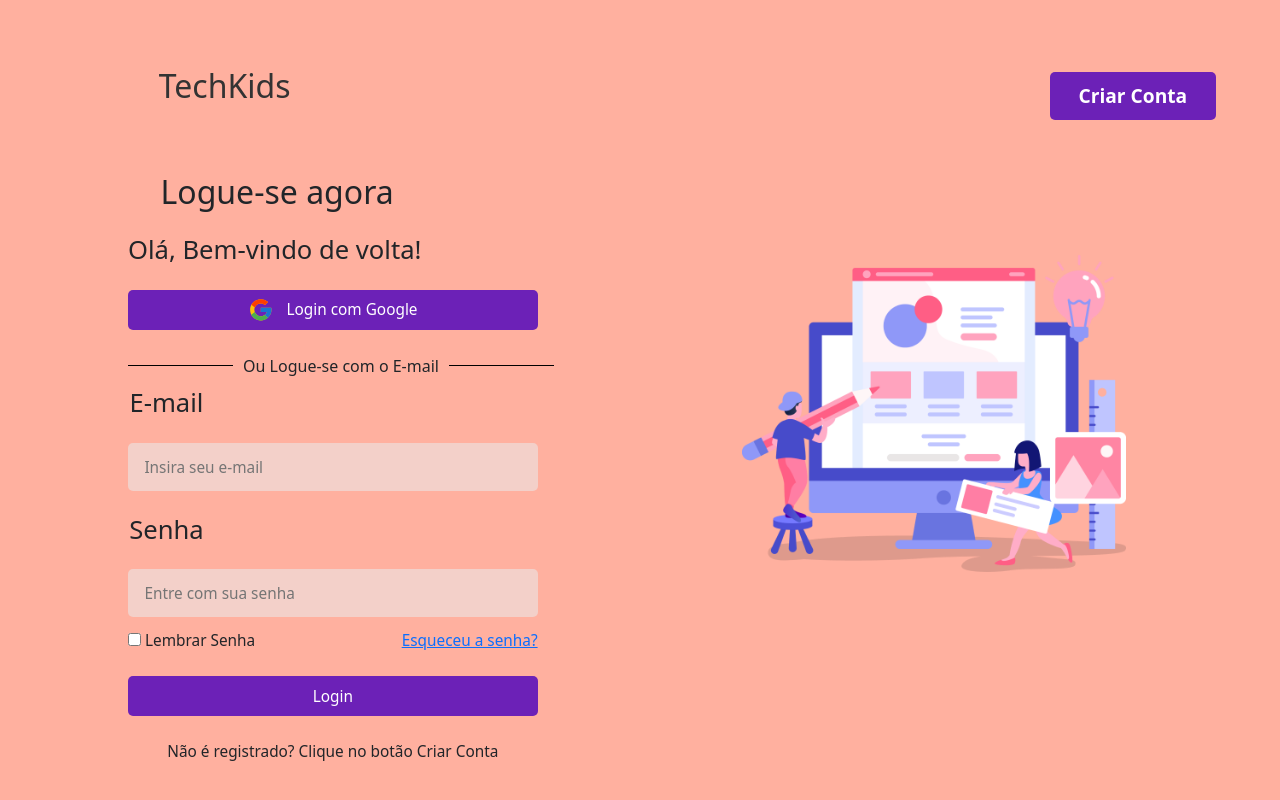
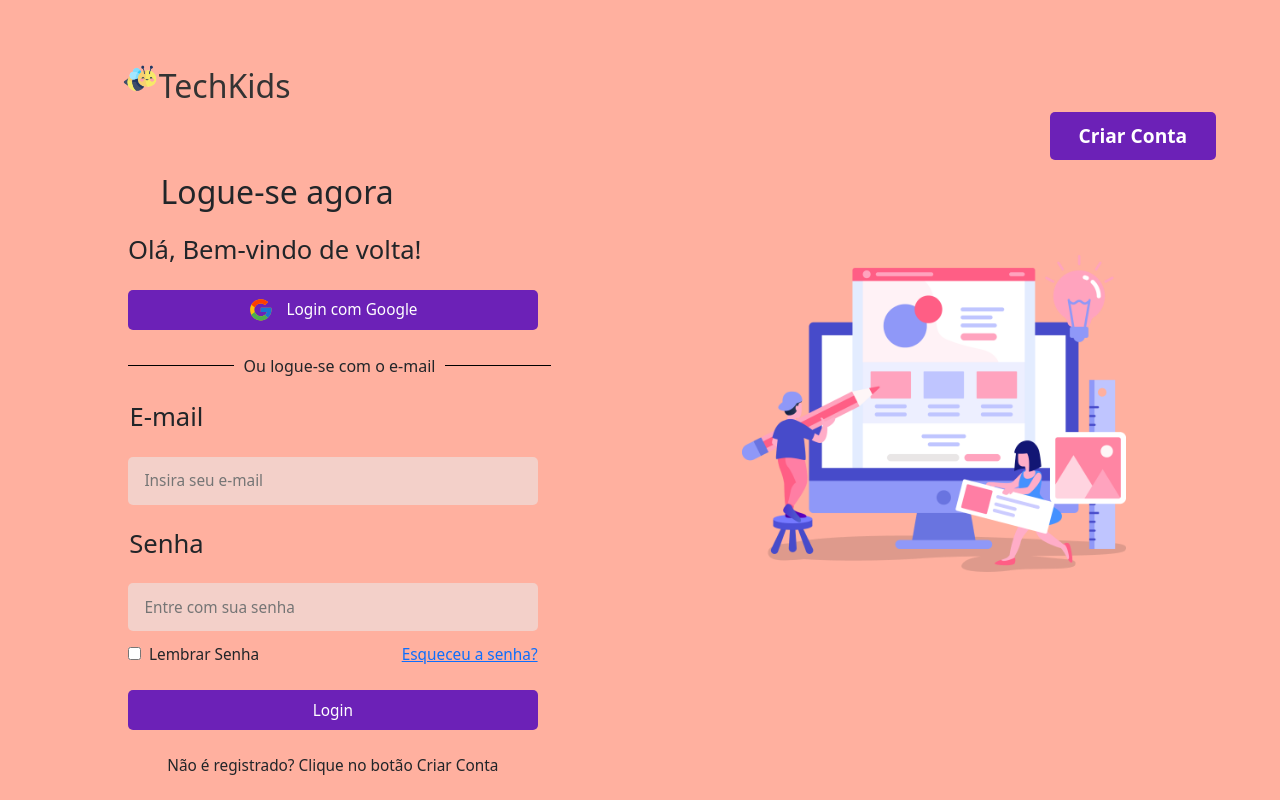
Before and after one commit to guxtavow/TCC, a React (Create React App) app in the folder TCC/: page / in a window 1280 px wide. Built offline with nearby package versions, Linux system fonts and the light colour scheme.

Commit message:
style: Cadastro e LoginScreen

```diff
--- a/TCC/src/componentes/Cadastro/Cadastro.css
+++ b/TCC/src/componentes/Cadastro/Cadastro.css
@@ -1,118 +1,95 @@
+/* Reset de estilos básicos */
 html, body {
   height: 100%;
   margin: 0;
   padding: 0;
-    background-color: #FFB09F; /* Cor de fundo para a tela inteira */
+  background-color: #FFB09F;
 }
 
-  /* Garantir que o wrapper ocupe toda a tela */
+/* Contêiner Principal */
 .wrapper {
   display: flex;
   flex-direction: column;
-    height: 100%; /* Ocupa toda a altura do contêiner pai */
-    padding: 0 10%; /* Ajuste o padding conforme necessário */
-    box-sizing: border-box; /* Inclui padding e borda na largura total */
+  height: 100%;
+  padding: 0 10%;
+  box-sizing: border-box;
 }
+
+/* Cabeçalhos */
+.wrapper h1, .wrapper h2, .wrapper h3, .wrapper h4, .wrapper h5 {
+  font-size: 2vw;
+  margin: 3vh 0;
+}
+
 .wrapper h1 {
-    display: flex; /* Usa flexbox para alinhar itens horizontalmente */
-    align-items: center; /* Alinha os itens verticalmente no centro */
   font-size: 2.5vw;
   color: #333333;
-    margin: 3.3vh 3%; /* Remove margens padrão, se necessário */
-  }
-
-  .wrapper .bee-icon {
-    display: flex; /* Usa flexbox para alinhar itens horizontalmente */
-    align-items: center; /* Alinha os itens verticalmente no centro */
-    max-width: 3vw;  /* Ajuste o tamanho conforme necessário */
-    height: auto;
-    margin: -13.5vh 75.5%; /* Espaçamento entre o texto e a imagem */
+  margin: 3.3vh 3%;
+  display: flex;
+  align-items: center;
 }
 
 .wrapper h2 {
+  max-width: 23.3vw;
   font-size: 2.5vw;
-    max-width: 23.3vw;
-    margin: 3vh 0;
 }
 
 .wrapper h3 {
-    font-size: 2vw;
   max-width: 8vw;
-    margin: 3vh 0;
-    white-space: nowrap; /* Impede a quebra de linha */
+  white-space: nowrap;
 }
 
-.wrapper h4 {
-    font-size: 2vw;
-    max-width: 8vw;
-    margin: 3vh 0;
-    white-space: nowrap; /* Impede a quebra de linha */
-}
-
-.wrapper h5 {
-    font-size: 2vw;
+.wrapper h4, .wrapper h5 {
   max-width: 6vw;
 }
 
-.wrapper .input-box{
+/* Ícones e Imagens */
+.wrapper .bee-icon {
+  display: flex;
+  align-items: center;
+  max-width: 3vw;
+  height: auto;
+  margin: -13.5vh 75.5%;
+}
+
+.wrapper img {
+  position: absolute;
+  top: 20%;
+  right: 12%;
+  transform: translate(0, 30%);
+  width: 30vw;
+  height: auto;
+}
+
+/* Caixas de Entrada */
+.wrapper .input-box, .categoria {
   position: relative;
   width: 40%;
   height: 6vh;
-    background-color:#f3d0c9;
+  background-color: #f3d0c9;
   border-radius: 5px;
   margin: 3vh 0;
-
+  box-sizing: border-box;
 }
 
-.wrapper h6 {
-    font-size: 2vw;
-    max-width: 6vw;
-}
-
-.input-box input{
+.input-box input, .categoria select {
   width: 100%;
   height: 100%;
   background: transparent;
   border: none;
   outline: none;
   padding: 1.5vh 4%;
-}
-
-.input-box input::placeholder{
   font-size: 1.2vw;
 }
 
-.input-box,
-.categoria {
-  position: relative; /* Necessário para o posicionamento absoluto do dropdown */
-  width: 40%; /* Certifique-se de que a largura seja a mesma */
-  height: 6vh; /* Altura consistente com as caixas de entrada */
-  background-color: #f3d0c9; /* Cor de fundo das caixas */
-  border-radius: 5px; /* Cantos arredondados */
-  margin: 3vh 0; /* Margem superior e inferior */
-  box-sizing: border-box; /* Inclui padding e borda na largura total */
+.categoria select {
+  height: 120%;
+  border-radius: 5px;
+  background-color: #f3d0c9;
 }
 
-.categoria select {
-  width: 100%;
-  height: 120%;
-  padding: 1.5vh; /* Espaçamento interno */
-  border: none; /* Remove borda padrão */
-  border-radius: 5px; /* Cantos arredondados */
-  background-color: #f3d0c9; /* Cor de fundo do dropdown */
-  font-size: 1.2vw; /* Tamanho da fonte */
-  box-sizing: border-box; /* Inclui padding e borda na largura total */
-
-}
-
-
-
-
-.wrapper label input{
-    margin-right: 4px;
-}
-
-.wrapper button{
+/* Botões */
+.wrapper button {
   width: 40%;
   height: 5vh;
   font-size: 1.2vw;
@@ -125,12 +102,14 @@ html, body {
   border-radius: 5px;
   margin: 3vh 0;
 }
- .icon{
+
+.icon {
   margin-right: 1vw;
   font-size: 2vw;
 }
 
- .wrapper .register-link{
+/* Links de Registro */
+.wrapper .register-link {
   width: 40%;
   display: flex;
   justify-content: center;
@@ -138,11 +117,7 @@ html, body {
   font-size: 1.2vw;
 }
 
-.wrapper img{
-    position: absolute;
-    top: 20%;
-    right: 12%;
-    transform: translate(0,30%);
-    width: 30vw;
-    height: auto;
+/* Margens para inputs dentro de labels */
+.wrapper label input {
+  margin-right: 4px;
 }
--- a/TCC/src/componentes/LoginScreen/LoginScreen.css
+++ b/TCC/src/componentes/LoginScreen/LoginScreen.css
@@ -1,17 +1,17 @@
 /* Estiliza o contêiner principal da tela de login */
-.wrapper{
+.wrapper {
     padding: 50px 10%; /* Adiciona preenchimento interno de 50px no topo e na parte inferior, e 10% nas laterais */
-    background-color:#FFB09F; /* Define a cor de fundo do contêiner */
+    background-color: #FFB09F; /* Define a cor de fundo do contêiner */
 }
 
-/* Comentado - Estilização do ícone do Google que estava posicionado absolutamente */
-/*.wrapper .bee-icon {
-    width: 3vw;
-    height: auto;
-    margin-right:161vh;
-    margin-top: -6.2vw;
-    position: absolute;
-}*/
+/* Estiliza o ícone da abelha ao lado do título */
+.wrapper .bee-icon {
+    width: 3vw; /* Define a largura do ícone */
+    height: auto; /* Mantém a proporção da altura */
+    margin-right: 159vh; /* Margem à direita (comentado no código original) */
+    margin-top: -3.8vw; /* Margem superior (comentado no código original) */
+    position: absolute; /* Posiciona o ícone absolutamente */
+}
 
 /* Estiliza o título principal */
 .wrapper h1 {
@@ -19,6 +19,7 @@
     max-width: 15vw; /* Define a largura máxima como 15% da largura da janela de visualização */
     font-size: 2.5vw; /* Define o tamanho da fonte como 2.5% da largura da janela de visualização */
     color: #333333; /* Define a cor do texto */
+    margin: 1vh 3%; /* Define a margem superior e inferior como 1% da altura da janela de visualização e 3% nas laterais */
 }
 
 /* Estiliza o subtítulo h2 */
@@ -55,7 +56,7 @@
     position: relative; /* Define a posição como relativa para permitir posicionamento absoluto dos filhos */
     width: 40%; /* Define a largura como 40% da largura do contêiner pai */
     height: 6vh; /* Define a altura como 6% da altura da janela de visualização */
-    background-color:#f3d0c9; /* Define a cor de fundo */
+    background-color: #f3d0c9; /* Define a cor de fundo */
     border-radius: 5px; /* Adiciona bordas arredondadas */
     margin: 3vh 0; /* Define a margem superior e inferior como 3% da altura da janela de visualização */
 }
@@ -127,8 +128,8 @@
 
 /* Estiliza o botão para criar conta */
 .wrapper .Conta {
-    position: absolute; /* Define a posição como absoluta para permitir o posicionamento personalizado */
-    top: 6vh; /* Define a posição superior como 6% da altura da janela de visualização */
+    position: absolute; /* Define a posição como absoluta para posicionamento personalizado */
+    top: 11vh; /* Define a posição superior como 11% da altura da janela de visualização */
     right: 5%; /* Define a posição à direita como 5% da largura da janela de visualização */
     width: 13%; /* Define a largura como 13% da largura do contêiner pai */
     height: 6vh; /* Define a altura como 6% da altura da janela de visualização */
@@ -142,10 +143,10 @@
 
 /* Estiliza a imagem do logo */
 .wrapper img {
-    position: absolute; /* Define a posição como absoluta para permitir o posicionamento personalizado */
+    position: absolute; /* Define a posição como absoluta para posicionamento personalizado */
     top: 20%; /* Define a posição superior como 20% da altura da janela de visualização */
     right: 12%; /* Define a posição à direita como 12% da largura da janela de visualização */
-    transform: translate(0,30%); /* Move a imagem para baixo em 30% da altura da janela de visualização */
+    transform: translate(0, 30%); /* Move a imagem para baixo em 30% da altura da janela de visualização */
     width: 30vw; /* Define a largura como 30% da largura da janela de visualização */
     height: auto; /* Define a altura como automática para manter a proporção */
 }
--- a/TCC/src/componentes/LoginScreen/LoginScreen.jsx
+++ b/TCC/src/componentes/LoginScreen/LoginScreen.jsx
@@ -1,24 +1,26 @@
 import React from "react";
-import './LoginScreen.css'; // Importa o arquivo CSS para estilização do componente
-import { FcGoogle } from "react-icons/fc"; // Importa o ícone do Google do react-icons
-import logo from "./img/login.png"; // Importa a imagem do logo para a tela de login
-import GoogleIcon from "./img/abelha.png"; // Importa o ícone da abelha para a tela de login
+import './LoginScreen.css'; // Importa o CSS para estilização do componente
+import { FcGoogle } from "react-icons/fc"; // Importa o ícone do Google
+import logo from "./img/login.png"; // Importa a imagem do logo
+import GoogleIcon from "./img/abelha.png"; // Importa o ícone da abelha
 
 const LoginScreen = () => {
     return (
-        <div className="wrapper"> {/* Wrapper que envolve todo o conteúdo da tela de login */}
+        <div className="wrapper"> {/* Container principal da tela de login */}
             <form action=""> {/* Formulário de login */}
                 <h1>
                     TechKids
-                    {/*<img src={GoogleIcon} alt="Google Icon" className="bee-icon" /> (* Ícone ao lado do título) */}
+                    <img src={GoogleIcon} alt="Ícone do Google" className="bee-icon" />
                 </h1>
-                <img src={logo} alt="foto" title="foto" /> {/* Logo da aplicação */}
+                <img src={logo} alt="Logo da aplicação" title="Logo da aplicação" /> {/* Logo da aplicação */}
                 <button className="Conta" type="submit">Criar Conta</button> {/* Botão para criar uma nova conta */}
-                <h2>Logue-se agora</h2> {/* Subtítulo para instruir o usuário a logar */}
+                <h2>Logue-se agora</h2> {/* Título instruindo o usuário a fazer login */}
                 <h3>Olá, Bem-vindo de volta!</h3> {/* Mensagem de boas-vindas */}
+
                 <button type="submit">
                     <FcGoogle className="icon" /> Login com Google {/* Botão para login com Google */}
                 </button>
+
                 <div style={{
                     display: 'flex',
                     alignItems: 'center',
@@ -27,33 +29,46 @@ const LoginScreen = () => {
                     }}>
                     <div style={{
                         flex: 0.13,
-                        borderBottom: '1px solid black',
+                        borderBottom: '1px solid black'
                         }} />
                     <span style={{
                         padding: '0 10px'
                         }}>
-                        Ou Logue-se com o E-mail {/* Texto que separa as opções de login */}
+                        Ou logue-se com o e-mail {/* Texto separador entre métodos de login */}
                     </span>
                     <div style={{
                         flex: 0.13,
                         borderBottom: '1px solid black'
                         }} />
                 </div>
-                <h5>E-mail</h5> {/* Campo para o e-mail */}
+
+                <h5>E-mail</h5> {/* Rótulo para o campo de e-mail */}
                 <div className="input-box">
-                    <input type="text"
-                    placeholder="Insira seu e-mail" required /> {/* Campo de entrada para o e-mail */}
+                    <input
+                        type="text"
+                        placeholder="Insira seu e-mail"
+                        required
+                    /> {/* Campo de entrada para o e-mail */}
                 </div>
-                <h6>Senha</h6> {/* Campo para a senha */}
+
+                <h6>Senha</h6> {/* Rótulo para o campo de senha */}
                 <div className="input-box">
-                    <input type="password"
-                    placeholder="Entre com sua senha" required /> {/* Campo de entrada para a senha */}
+                    <input
+                        type="password"
+                        placeholder="Entre com sua senha"
+                        required
+                    /> {/* Campo de entrada para a senha */}
                 </div>
+
                 <div className="remember-forgot">
-                    <label><input type="checkbox" />Lembrar Senha</label> {/* Checkbox para lembrar a senha */}
+                    <label>
+                        <input type="checkbox" /> Lembrar Senha
+                    </label> {/* Checkbox para lembrar a senha */}
                     <a href="#">Esqueceu a senha?</a> {/* Link para recuperação de senha */}
                 </div>
+
                 <button type="submit">Login</button> {/* Botão para realizar o login */}
+
                 <div className="register-link">
                     <p>Não é registrado? Clique no botão Criar Conta</p> {/* Mensagem para novos usuários */}
                 </div>
```
Also changed, not shown: TCC/src/componentes/Cadastro/Cadastro.jsx (+48 -17 lines). Lines whose indentation alone changed are shown as unchanged.
